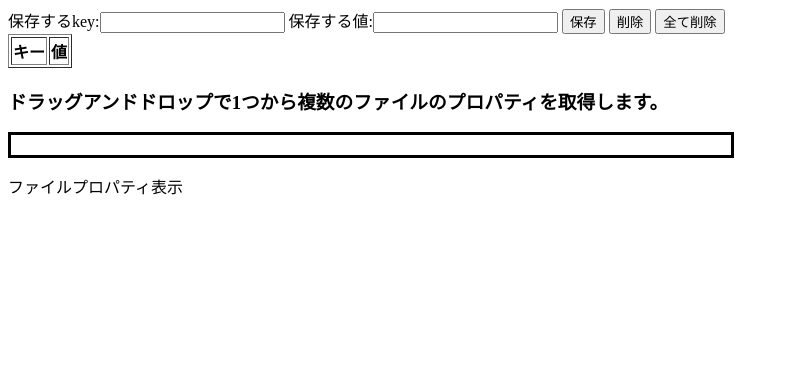
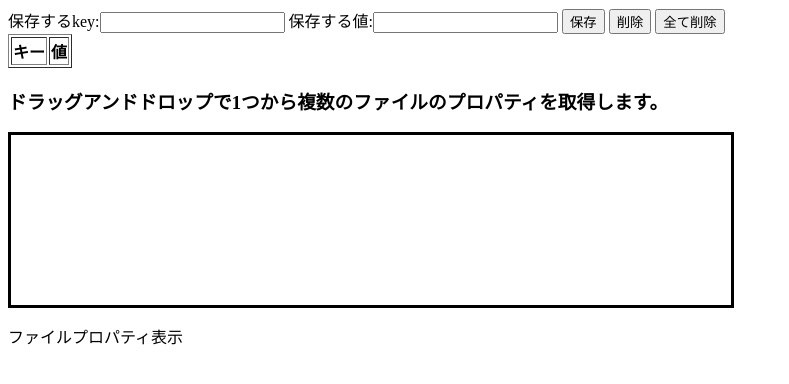
Before and after one commit to IFoxH/web2-10, a plain HTML site: page index.html in a window 1280 px wide. Shown: the whole page, without its empty margins (0-789 px from the left). Drawn offline with Linux system fonts and the light colour scheme.

Commit message:
Update index.html

```diff
--- a/index.html
+++ b/index.html
@@ -21,7 +21,7 @@
   </section>
     <section id="file">
       <h3>ドラッグアンドドロップで1つから複数のファイルのプロパティを取得します。</h3>
-      <div id="drop" style="width:700px; padding:10px; border:3px solid"
+      <div id="drop" style="width:700px; height:150px; padding:10px; border:3px solid"
            ondragover="onDragOber(evebt)"></div>
         <p>ファイルプロパティ表示</p>
         <div id="info" ></div>
```
